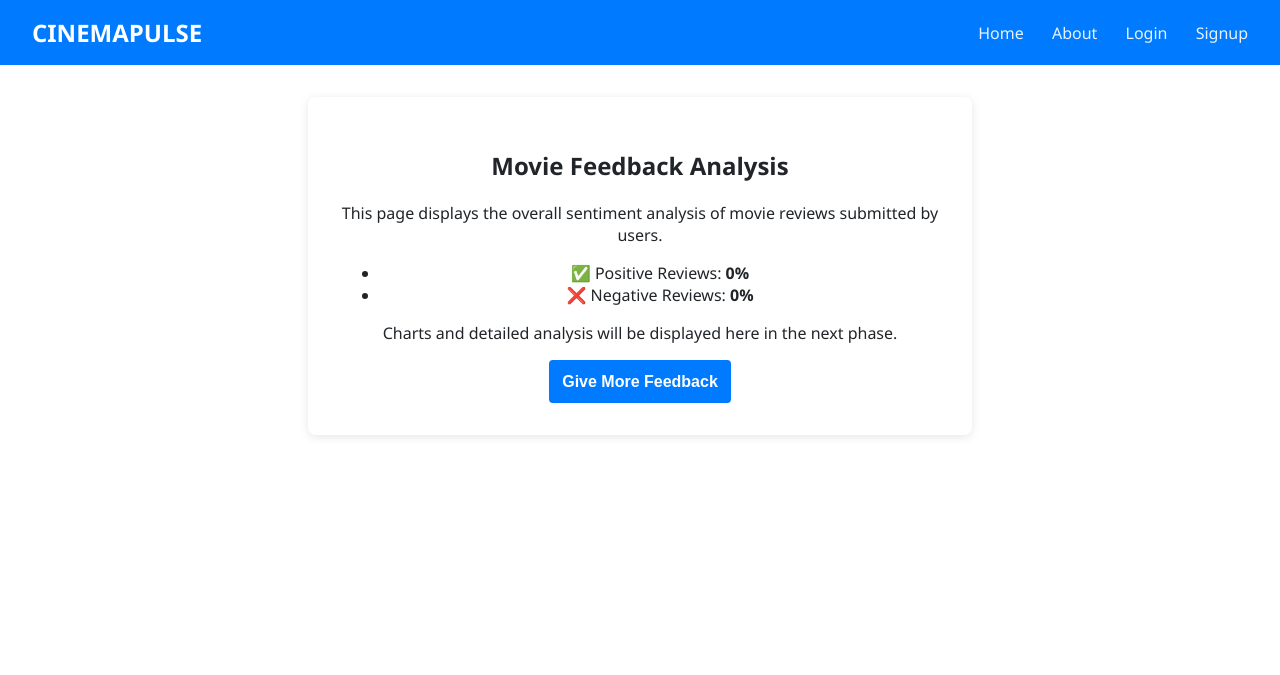
After one commit to kows99/capstone-project, a Flask app: page /analysis in a window 1280 px wide. The commit adds this page. Shown: the top 675 px of the page. Run offline with Flask 3, Linux system fonts and the light colour scheme.

Commit message:
update project

```diff
--- a/app.py
+++ b/app.py
@@ -53,11 +53,26 @@ def logout():
     session.pop('username', None)
     return redirect(url_for('index'))
 
-@app.route('/select_movie')
+@app.route('/movies')
 def select_movie():
     return render_template('movies.html')
 
+@app.route('/feedback/<movie>', methods=['GET', 'POST'])
+def feedback(movie):
+    if request.method == 'POST':
+        review = request.form['review']
+        rating = request.form['rating']
 
+        # For now just print (later store in DB / CSV)
+        print(movie, review, rating)
+
+        return redirect(url_for('dashboard'))
+
+    return render_template('feedback.html', movie=movie)
+
+@app.route('/analysis')
+def view_analysis():
+    return render_template('analysis.html')
 
 if __name__ == '__main__':
     app.run(debug=True, port=8000)
--- /dev/null
+++ b/templates/analysis.html
@@ -0,0 +1,27 @@
+{% extends 'base.html' %}
+
+{% block title %}Analysis{% endblock %}
+
+{% block content %}
+<div class="container">
+    <h2>Movie Feedback Analysis</h2>
+
+    <p>
+        This page displays the overall sentiment analysis of movie reviews
+        submitted by users.
+    </p>
+
+    <ul>
+        <li>✅ Positive Reviews: <b>0%</b></li>
+        <li>❌ Negative Reviews: <b>0%</b></li>
+    </ul>
+
+    <p>
+        Charts and detailed analysis will be displayed here in the next phase.
+    </p>
+
+    <a href="{{ url_for('select_movie') }}">
+        <button class="btn btn-primary">Give More Feedback</button>
+    </a>
+</div>
+{% endblock %}
```
Also changed, not shown: templates/feedback.html (+30 -0 lines), templates/home.html (+5 -5 lines).
